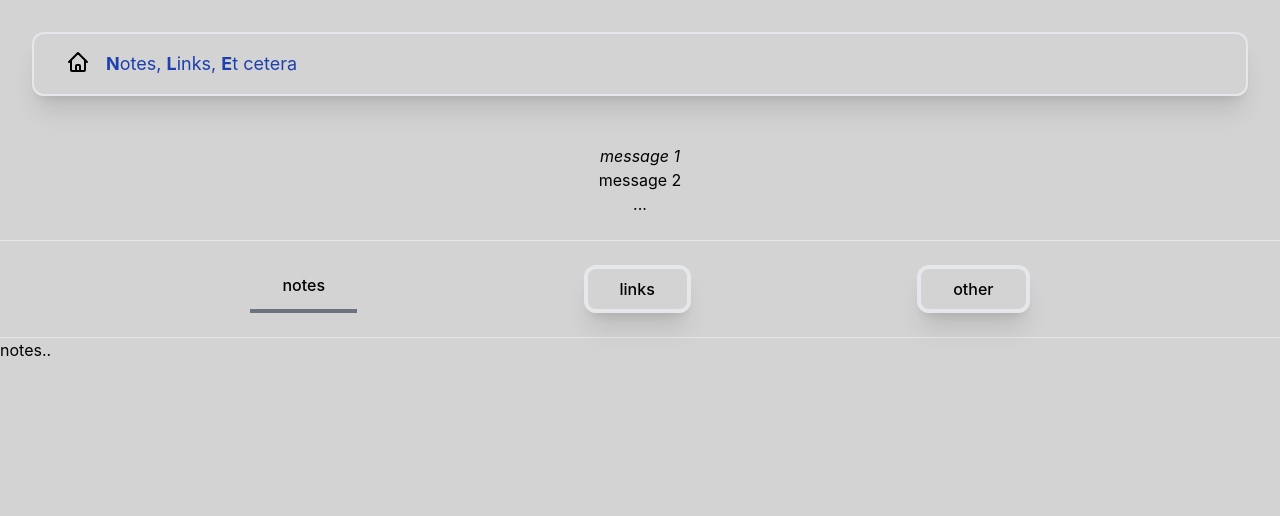
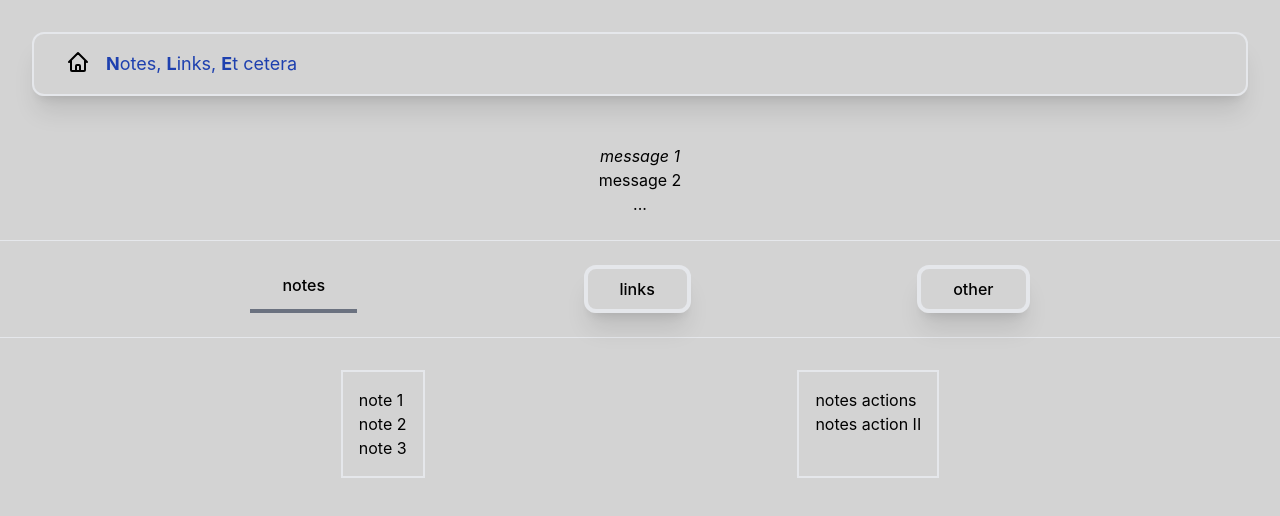
Before and after one commit to tbh26/nle, a React (Create React App) app in the folder frontend/: page / in a window 1280 px wide. Shown: the top 516 px of the page. Built offline with nearby package versions, Linux system fonts and the light colour scheme.

Commit message:
[fe notes] update notes setup :)

```diff
--- /dev/null
+++ b/frontend/src/components/notes/NotesActions.js
@@ -0,0 +1,10 @@
+function NotesActions() {
+    return (
+        <div className="m-8 p-4 border-2">
+            <div>notes actions</div>
+            <div>notes action II</div>
+        </div>
+    );
+}
+
+export default NotesActions;
--- /dev/null
+++ b/frontend/src/components/notes/NotesList.js
@@ -0,0 +1,11 @@
+function NotesList() {
+    return (
+        <div className="m-8 p-4 border-2">
+            <div>note 1</div>
+            <div>note 2</div>
+            <div>note 3</div>
+        </div>
+    );
+}
+
+export default NotesList;
--- a/frontend/src/components/notes/NotesSteward.js
+++ b/frontend/src/components/notes/NotesSteward.js
@@ -1,5 +1,13 @@
+import NotesList from './NotesList';
+import NotesActions from './NotesActions';
+
 function NotesSteward() {
-    return <div className="flex">notes..</div>;
+    return (
+        <div className="flex justify-evenly">
+            <NotesList />
+            <NotesActions />
+        </div>
+    );
 }
 
 export default NotesSteward;
```
